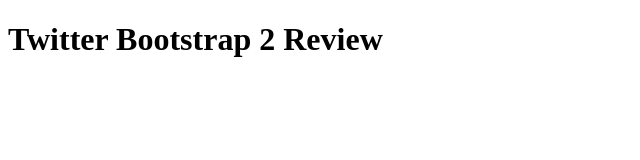
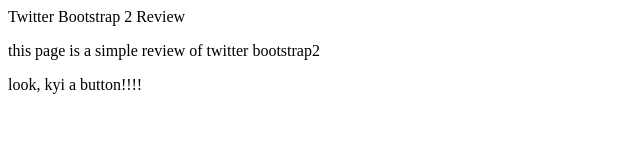
Before and after one commit to SamanthaBrown15/Bootstrap2, a plain HTML site: page index.html in a window 1280 px wide. Shown: the whole page, without its empty margins (0-640 px from the left). Drawn offline with Linux system fonts and the light colour scheme.

Commit message:
Update index.html

```diff
--- a/index.html
+++ b/index.html
@@ -11,7 +11,15 @@
 
   <body>
 
+    <div class="hero-unit"
+
     <h1>Twitter Bootstrap 2 Review</h1>
+
+    <p>this page is a simple review of twitter bootstrap2</p>
+
+    <p><a class="btn btn-primary btn-large">look, kyi a button!!!!</a></p>
+    </div>
+
   </body>
 
 </html>
```
